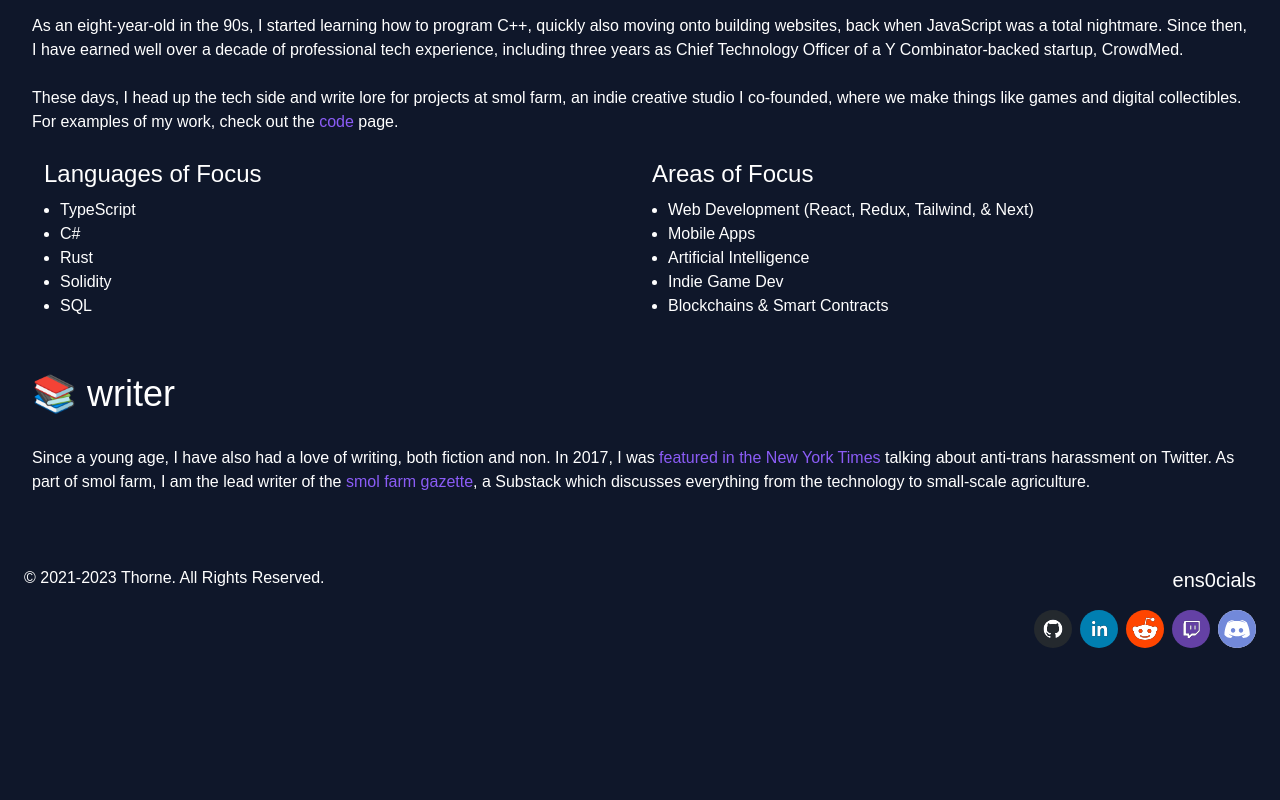
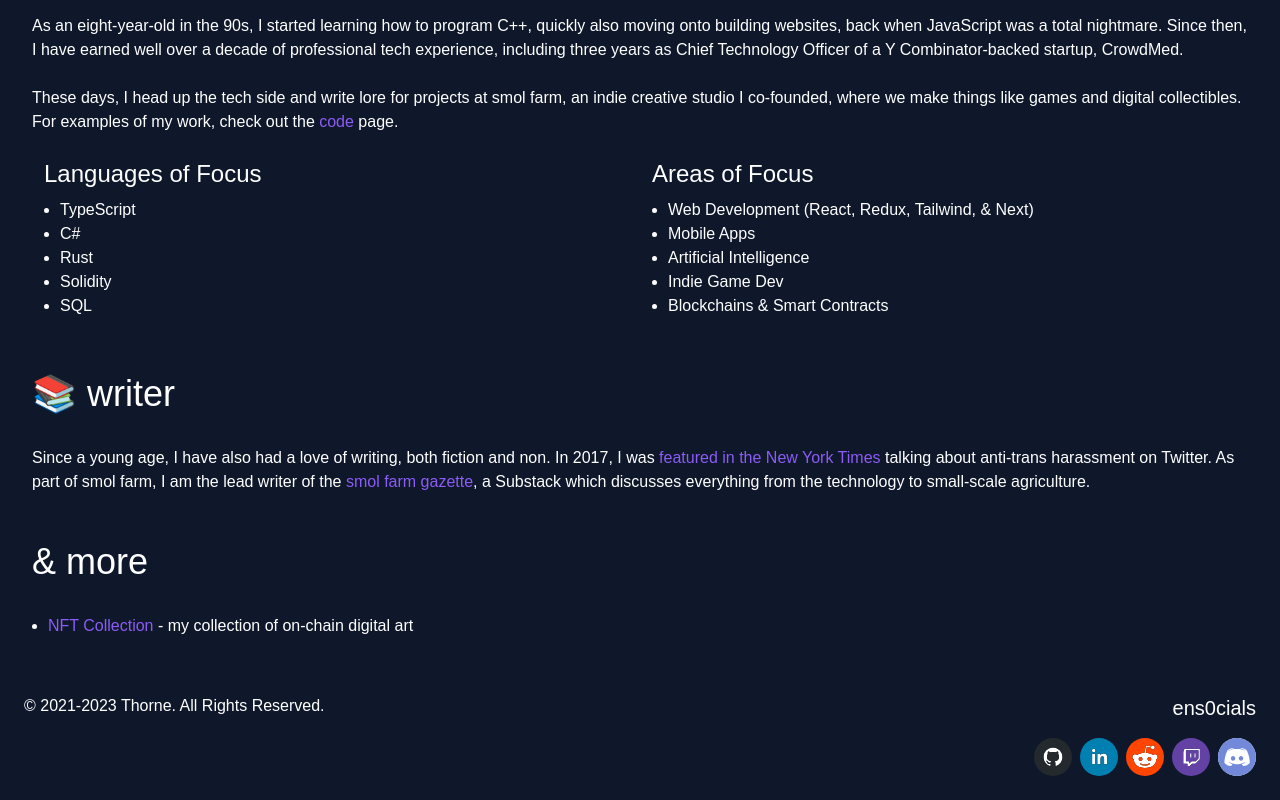
Before and after one commit to ExistentialEnso/ens0-me, a Next.js app: page / in a window 1280 px wide. Shown: the part 449-1249 px from the top of the page. Before the commit the page ends 1121 px from the top, so only its background shows below. Built offline with nearby package versions, Linux system fonts and the light colour scheme; a web font is replaced by a local one.

Commit message:
Link to NFT gallery

```diff
--- a/src/app/page.tsx
+++ b/src/app/page.tsx
@@ -67,6 +67,12 @@
         <p className="mb-12">
             Since a young age, I have also had a love of writing, both fiction and non. In 2017, I was <Link href="https://www.nytimes.com/2017/11/02/opinion/twitter-transgender-harassment-problem.html">featured in the New York Times</Link> talking about anti-trans harassment on Twitter. As part of smol farm, I am the lead writer of the <Link href="https://smol.news">smol farm gazette</Link>, a Substack which discusses everything from the technology to small-scale agriculture.
         </p>
+
+        <Heading size={2}>& more</Heading>
+
+        <ul className="list-disc ml-4">
+            <li><Link href="/nfts">NFT Collection</Link> - my collection of on-chain digital art</li>
+        </ul>
     </main>
   )
 }
```
